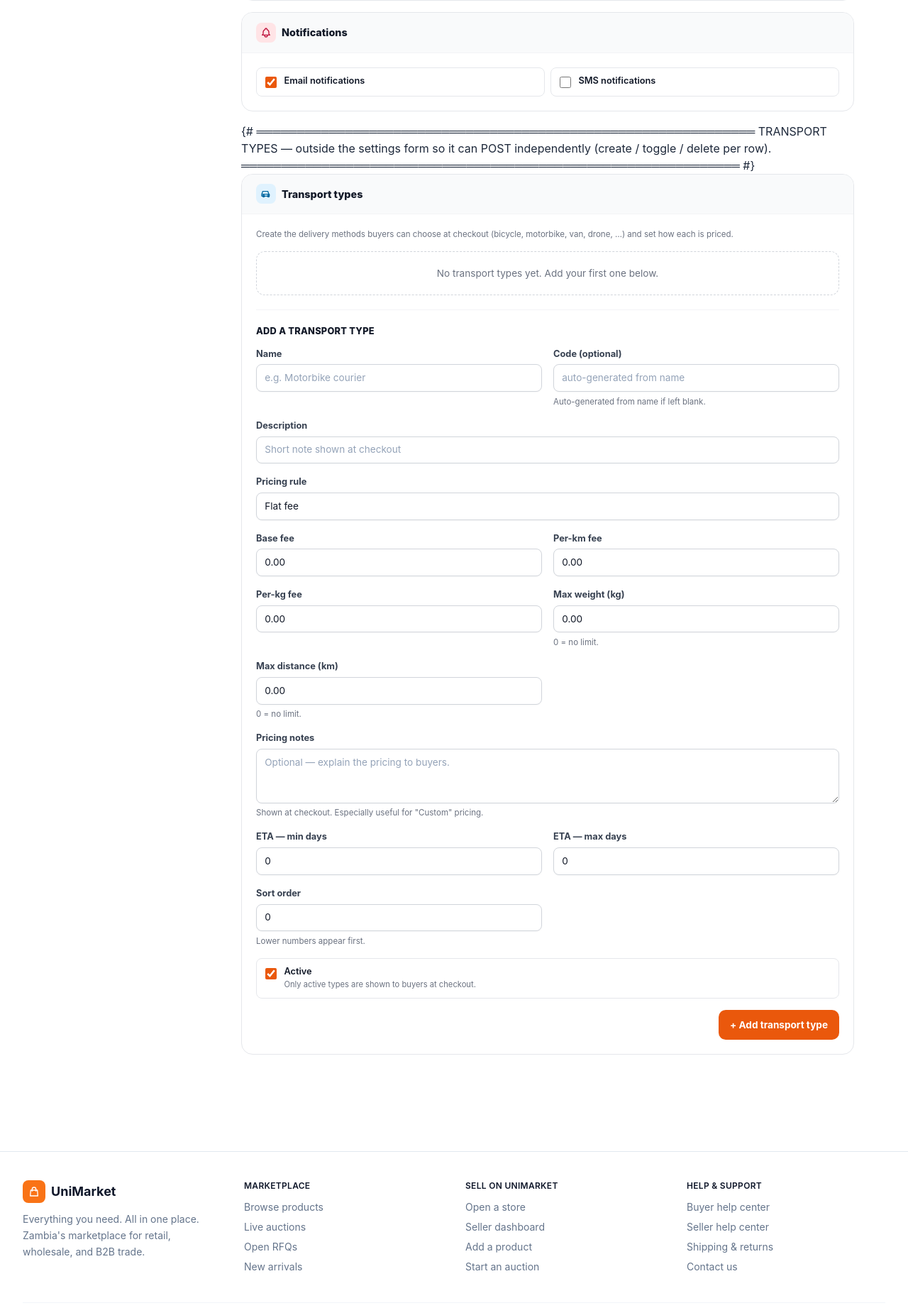
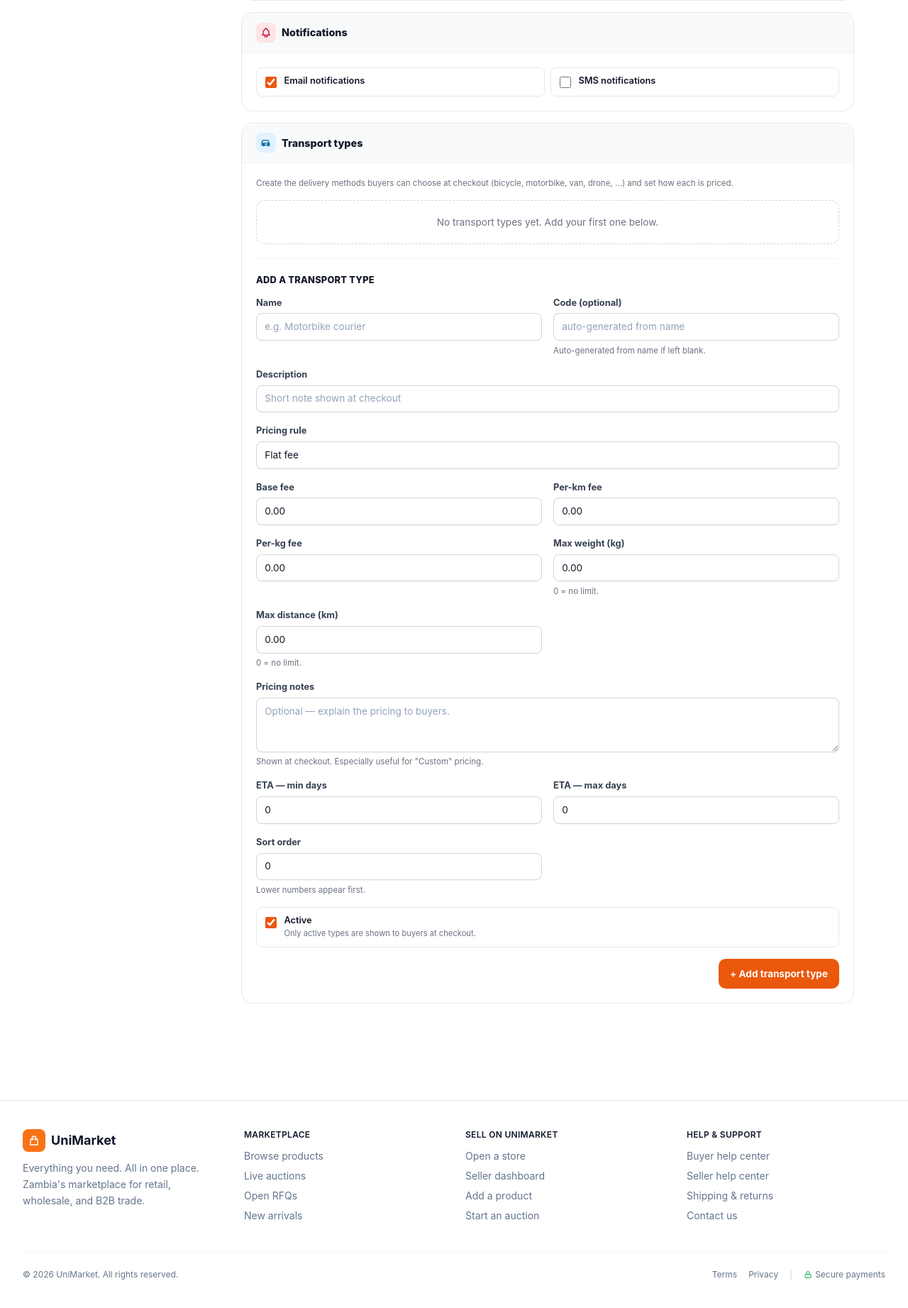
Before and after one commit to josephsimukanze-ctrl/unimarket, a Django app: page /system/settings/ in a window 1280 px wide. Shown: the part 2442-4285 px from the top of the page at 71% size. After the commit the page ends 4245 px from the top, so only its background shows below. Run offline with Django 5.2, Linux system fonts and the light colour scheme; the visitor is signed in with stand-in values (Sample User, id 1); data comes from the database, SQL or seed files in the repository; data that the repository does not hold is empty; parts of the project's set-up code (start-up, migrations or seed data) failed here and were passed over; some libraries are stand-ins or nearby versions; some web fonts are replaced.

Commit message:
Remove obsolete transport types template comment

```diff
--- a/system/templates/system/settings.html
+++ b/system/templates/system/settings.html
@@ -542,10 +542,7 @@
 
   </form>
 
-  {# ══════════════════════════════════════════════════════════════
-     TRANSPORT TYPES  — outside the settings form so it can POST
-     independently (create / toggle / delete per row).
-     ══════════════════════════════════════════════════════════════ #}
+
   <section class="ss-card" id="transport-types">
     <div class="ss-card-head">
       <div class="ss-card-icon" style="background:#e0f2fe; color:#0369a1;">
```
